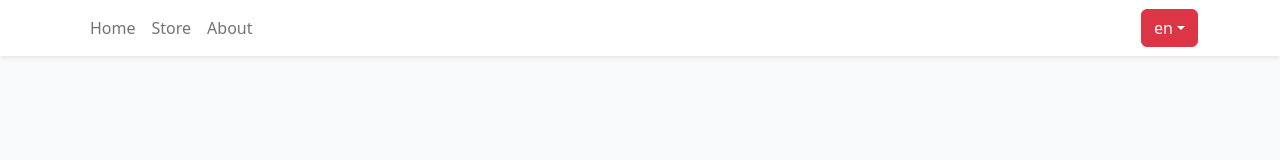
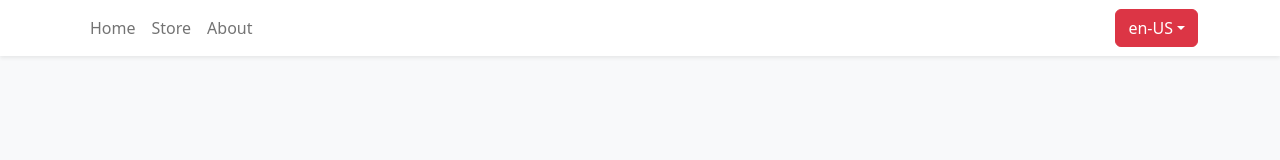
Before and after one commit to Salar-Sali/shopping-card, a React (Vite) app: page / in a window 1280 px wide. Before the commit this address had no page. Shown: the top 160 px of the page. Built offline with nearby package versions, Linux system fonts and the light colour scheme.

Commit message:
default language fixed

```diff
--- a/src/components/app-navbar/localization-button/app-navbar-localization-button.tsx
+++ b/src/components/app-navbar/localization-button/app-navbar-localization-button.tsx
@@ -4,7 +4,7 @@ import { LANGS } from "../../../bootstrap/i18n/init-i18n";
 
 const AppNavbarLocalizationButton = () => {
   const { i18n } = useTranslation();
-  const [lang, setLang] = useState<LANGS>(LANGS.EN);
+  const [lang, setLang] = useState<LANGS>(i18n.language as LANGS);
   const handleSetLanguage = (language: LANGS) => {
     setLang(language);
     i18n.changeLanguage(language);
```
Also changed, not shown: 1 other file (tests, documents, lock files or other folders).
